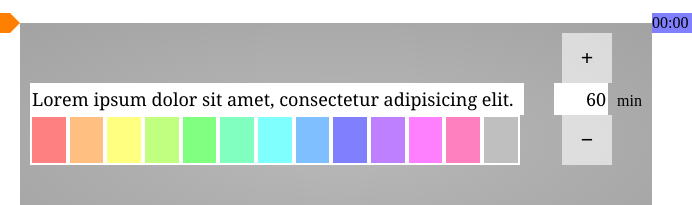
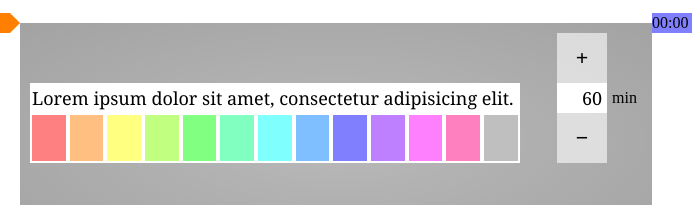
Before and after one commit to Hurtak/DayPlanner, a plain HTML site: page src/index.htm in a window 1280 px wide. Both pictures are taken after a click on the element 640 px from the left and 82 px from the top of the page. Shown: the top 205 px of the page, 304-996 px from the left. Drawn offline with Linux system fonts and the light colour scheme.

Commit message:
duration buttons and input now precisely aligned across browsers

```diff
--- a/src/css/items.css
+++ b/src/css/items.css
@@ -56,6 +56,7 @@
 	margin-top: 0;
 }
 .item-name input {
+	box-sizing: border-box;
 	width: 100%;
 	height: 30px;
 
@@ -71,9 +72,17 @@
 	text-align: right;
  	width: 20%;
  	z-index: 10;
+ 	position: relative;
 }
+
 .duration span {
 	width: 30px;
+	line-height: 30px;
+	text-align: left;
+	position:absolute;
+	bottom: 0;
+	right: 0;
+
 }
 
 .duration input[readonly] {
@@ -85,18 +94,21 @@
 	margin-top: 0;
 }
 .duration input {
+	box-sizing: border-box;
 	text-align: right;
 	background-color: white;
 	width: 50px;
 	height: 30px;
 	border: 0;
+	outline: 0;
 
 	font-family: "Cambria", "Times New Roman", serif;
 	font-size: 18px;
 
 	margin-top: 50px;
 
-	margin-right: 5px;
+	margin-right: 35px;
+	padding-right: 5px;
 }
 
 .time, .start-time {
--- a/src/css/menu.css
+++ b/src/css/menu.css
@@ -36,6 +36,7 @@
 
 .duration-controls button {
 	width: 50px;
+	z-index: 10;
 	height: 50px;
 	position: absolute;
 	font-weight: bold;
@@ -45,13 +46,13 @@
 }
 
 .duration-controls #duration-plus {
-	right: 40px;
+	right: 45px;
 	top: 10px;
 
 }
 .duration-controls #duration-minus {
-	right: 40px;
-	top: 92px;
+	right: 45px;
+	top: 90px;
 }
 
 .controls {
```
